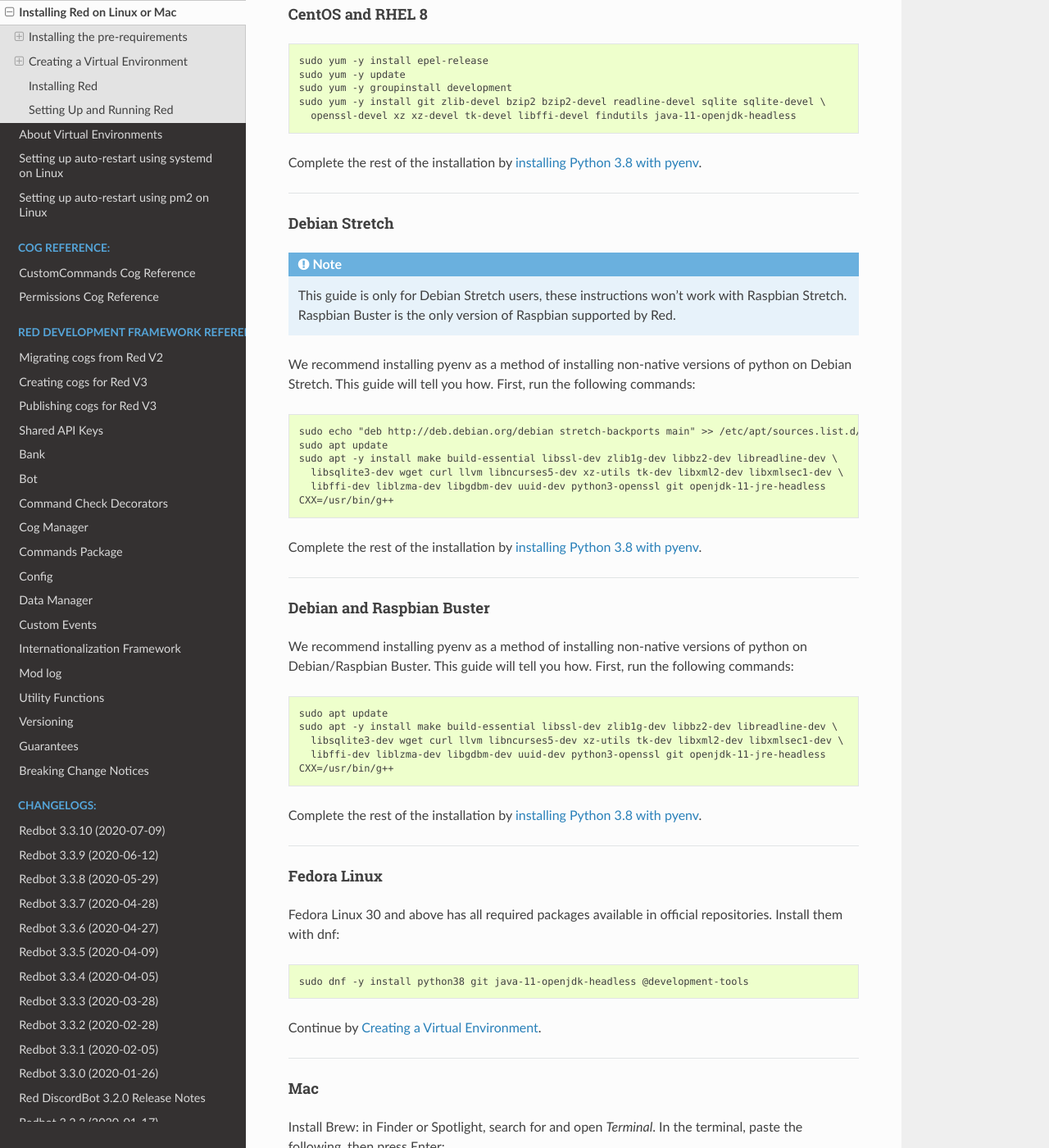
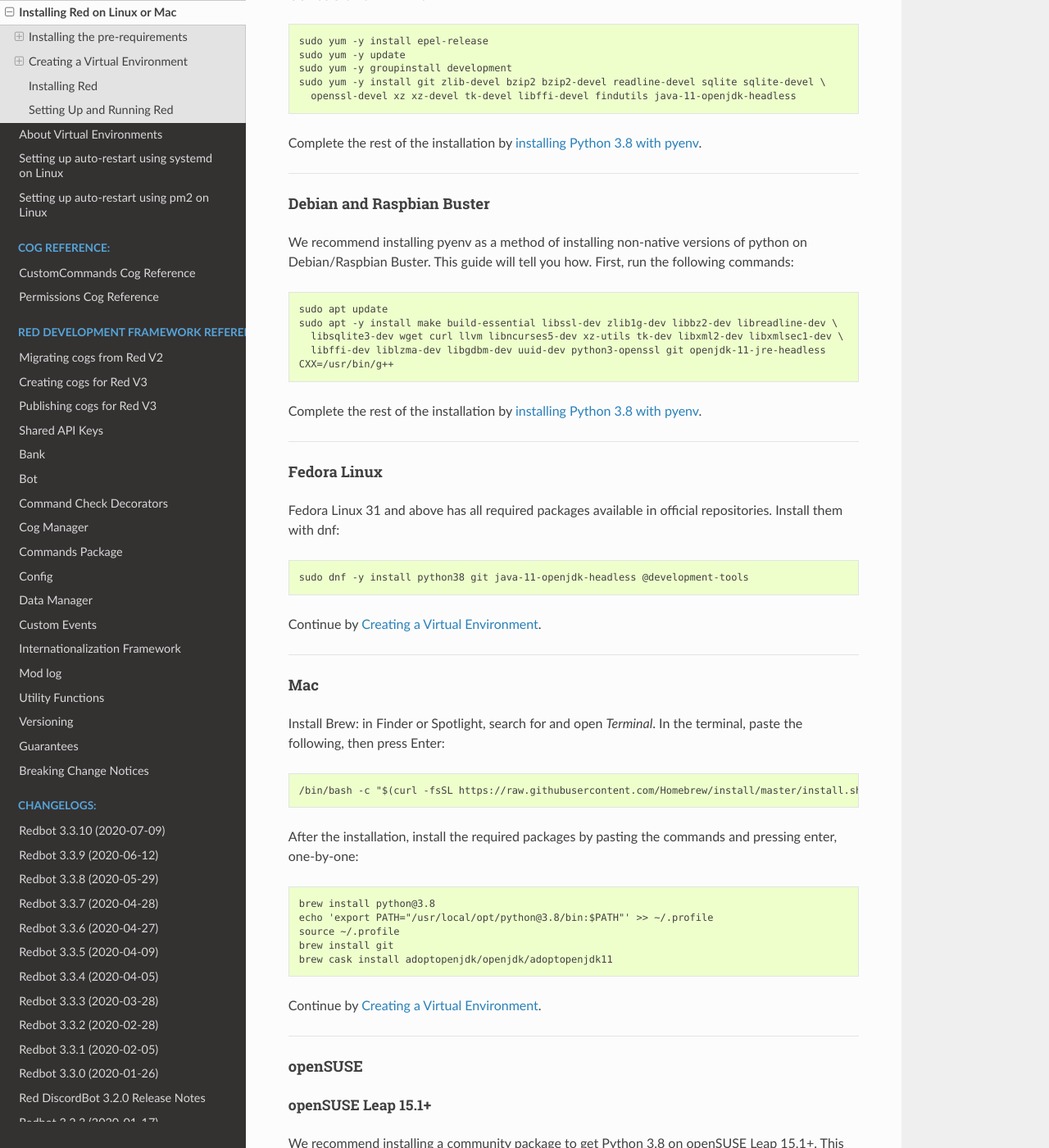
Before and after one commit to Renirous/Red-DiscordBot, a Sphinx documentation site: the page built from docs/install_linux_mac.rst, in a window 1280 px wide and 1400 px high, scrolled down 1650 px. Shown: the whole window at 82% size. Built offline with Sphinx 7.4.7 and the Read the Docs theme 2.0.0, drawn with Linux system fonts in a browser that asks for light colours; pages that are not in the unit, such as notebooks, are missing from menus; the version number is read from the project's files by our own code; some of the changed text lies outside the part shown.

Commit message:
Remove operating systems that reached EOL (#4099)

```diff
--- a/docs/install_linux_mac.rst
+++ b/docs/install_linux_mac.rst
@@ -96,33 +96,6 @@
 
 ----
 
-.. _install-debian-stretch:
-
-~~~~~~~~~~~~~~
-Debian Stretch
-~~~~~~~~~~~~~~
-
-.. note::
-
-    This guide is only for Debian Stretch users, these instructions won't work with
-    Raspbian Stretch. Raspbian Buster is the only version of Raspbian supported by Red.
-
-We recommend installing pyenv as a method of installing non-native versions of python on
-Debian Stretch. This guide will tell you how. First, run the following commands:
-
-.. code-block:: none
-
-    sudo echo "deb http://deb.debian.org/debian stretch-backports main" >> /etc/apt/sources.list.d/red-sources.list
-    sudo apt update
-    sudo apt -y install make build-essential libssl-dev zlib1g-dev libbz2-dev libreadline-dev \
-      libsqlite3-dev wget curl llvm libncurses5-dev xz-utils tk-dev libxml2-dev libxmlsec1-dev \
-      libffi-dev liblzma-dev libgdbm-dev uuid-dev python3-openssl git openjdk-11-jre-headless
-    CXX=/usr/bin/g++
-
-Complete the rest of the installation by `installing Python 3.8 with pyenv <install-python-pyenv>`.
-
-----
-
 .. _install-debian:
 .. _install-raspbian:
 
@@ -151,7 +124,7 @@
 Fedora Linux
 ~~~~~~~~~~~~
 
-Fedora Linux 30 and above has all required packages available in official repositories. Install
+Fedora Linux 31 and above has all required packages available in official repositories. Install
 them with dnf:
 
 .. code-block:: none
@@ -196,10 +169,10 @@
 openSUSE
 ~~~~~~~~
 
-openSUSE Leap
-*************
+openSUSE Leap 15.1+
+*******************
 
-We recommend installing a community package to get Python 3.8 on openSUSE Leap. This package will
+We recommend installing a community package to get Python 3.8 on openSUSE Leap 15.1+. This package will
 be installed to the ``/opt`` directory.
 
 First, add the Opt-Python community repository:
```
